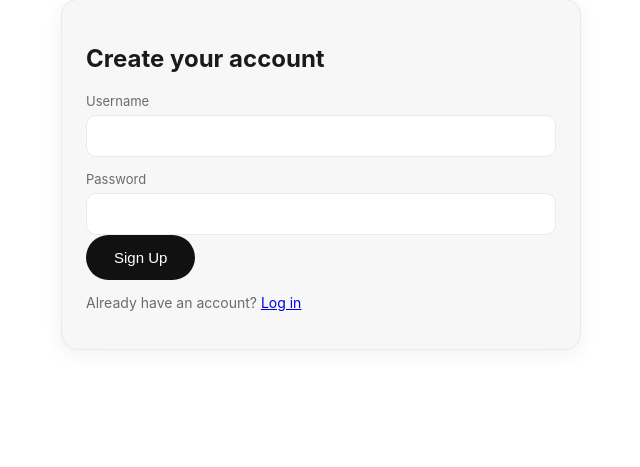
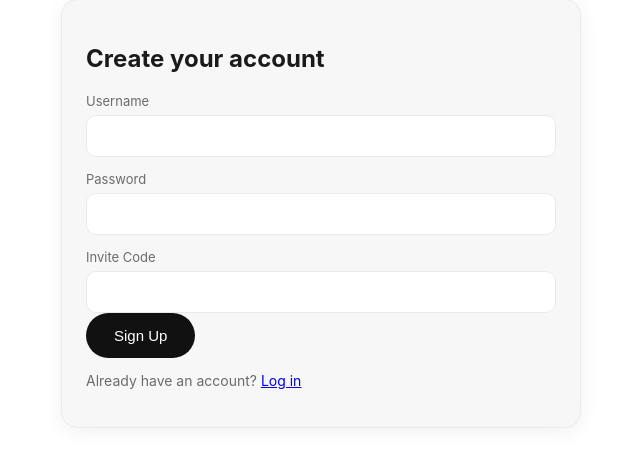
Before and after one commit to daniyalnadeem911-design/wardrobe-ai2, a Flask app: page /signup in a window 1280 px wide. Shown: the part 123-590 px from the top of the page, without its empty margins (319-959 px from the left). Run offline with Flask 3, Linux system fonts and the light colour scheme.

Commit message:
feat: gate signup behind invite code

```diff
--- a/config.py
+++ b/config.py
@@ -8,6 +8,7 @@ load_dotenv()
 class Config:
     SECRET_KEY = os.getenv("FLASK_SECRET_KEY", "dev-secret-key")
     GROQ_API_KEY = os.getenv("GROQ_API_KEY", "")
+    SIGNUP_INVITE_CODE = os.getenv("SIGNUP_INVITE_CODE", "")
     TURSO_DATABASE_URL = os.getenv("TURSO_DATABASE_URL", "")
     TURSO_AUTH_TOKEN = os.getenv("TURSO_AUTH_TOKEN", "")
     UPLOAD_FOLDER = os.path.join(tempfile.gettempdir(), "wardrobe_scratch")
--- a/routes/auth_routes.py
+++ b/routes/auth_routes.py
@@ -1,6 +1,7 @@
 from flask import Blueprint, request, jsonify, session
 from werkzeug.security import generate_password_hash, check_password_hash
 from models.db import query
+from config import Config
 
 auth_bp = Blueprint("auth", __name__)
 
@@ -9,6 +10,10 @@ def signup():
     data = request.json or {}
     username = (data.get("username") or "").strip().lower()
     password = data.get("password") or ""
+    invite_code = data.get("invite_code") or ""
+
+    if invite_code != Config.SIGNUP_INVITE_CODE or not Config.SIGNUP_INVITE_CODE:
+        return jsonify({"success": False, "error": "Invalid invite code."}), 403
 
     if not username or not password:
         return jsonify({"success": False, "error": "Username and password are required."}), 400
--- a/static/js/auth.js
+++ b/static/js/auth.js
@@ -29,8 +29,9 @@ if (loginForm) {
       method: "POST",
       headers: { "Content-Type": "application/json" },
       body: JSON.stringify({
-        username: loginForm.username.value.trim(),
-        password: loginForm.password.value,
+        username: signupForm.username.value.trim(),
+        password: signupForm.password.value,
+        invite_code: signupForm.invite_code.value.trim(),
       }),
     });
     const data = await res.json();
--- a/templates/signup.html
+++ b/templates/signup.html
@@ -8,6 +8,8 @@
     <input type="text" name="username" required autocomplete="username" />
     <label>Password</label>
     <input type="password" name="password" required minlength="6" autocomplete="new-password" />
+    <label>Invite Code</label>
+    <input type="text" name="invite_code" required autocomplete="off" />
     <button type="submit" class="btn-primary">Sign Up</button>
     <p id="signup-error" class="subtle" style="color:#c0392b;"></p>
   </form>
```
Also changed, not shown: 2 other files.
